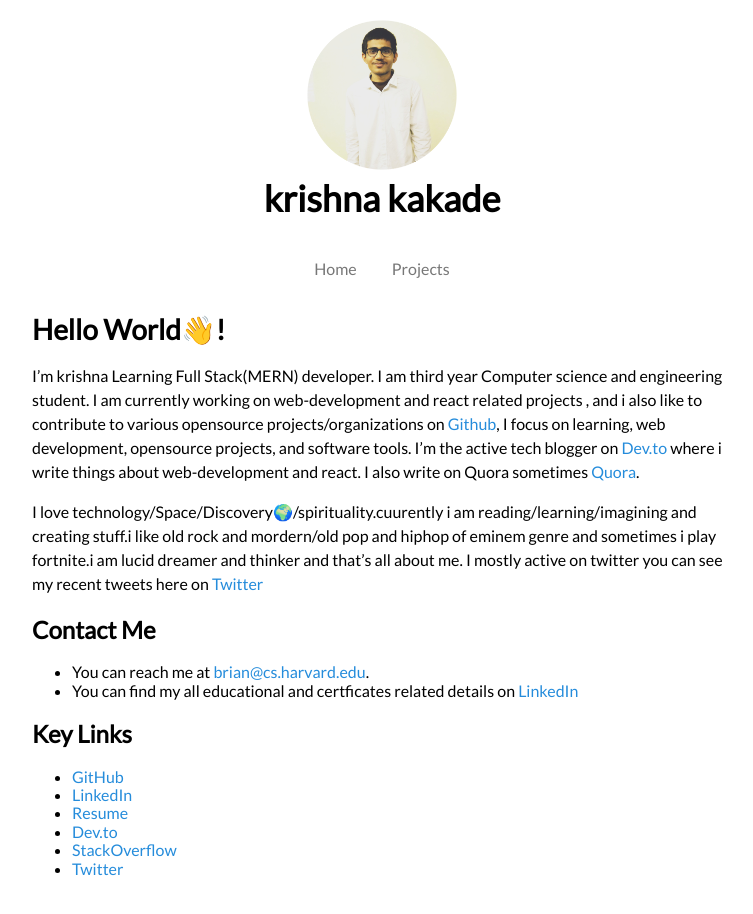
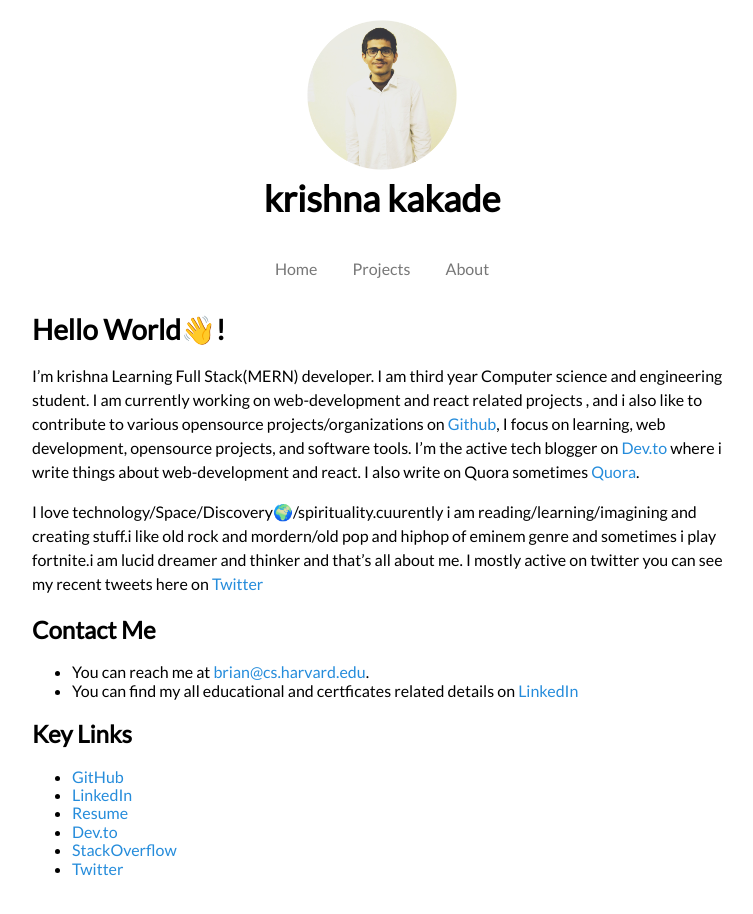
Before and after one commit to krishnadevz/krishnadevz.github.io, a Jekyll site: the page built from index.md, in a window 1280 px wide. Shown: the whole page, without its empty margins (258-1011 px from the left). Built offline with Jekyll 4.4.1, drawn with Linux system fonts in a browser that asks for light colours; nearby versions of some CDN libraries; our own code applies the rules of GitHub Pages for plain Markdown files.

Commit message:
Update navigation.yml

```diff
--- a/_data/navigation.yml
+++ b/_data/navigation.yml
@@ -2,3 +2,5 @@
   link: /
 - name: Projects
   link: /projects
+- name: About
+  link: /About
```
